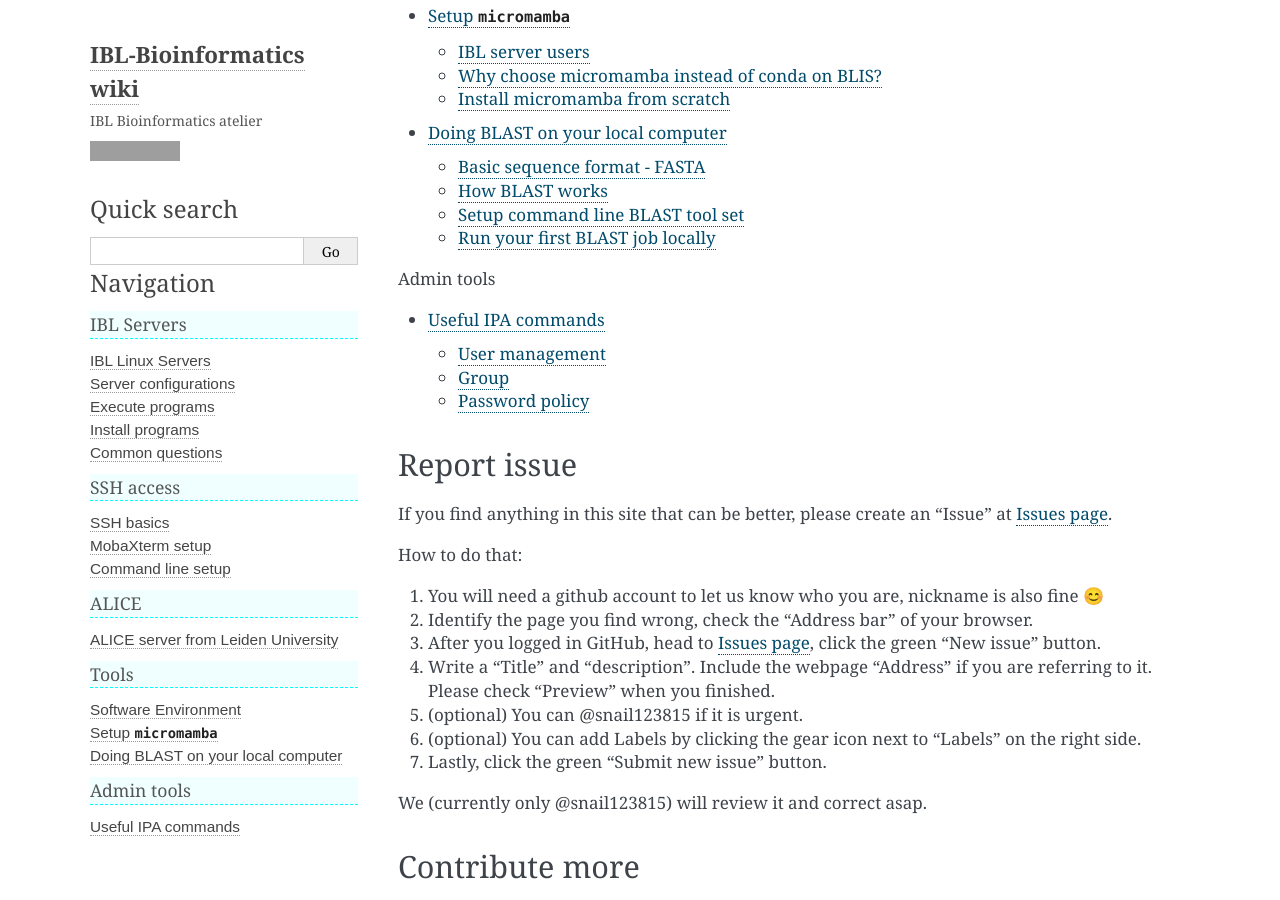
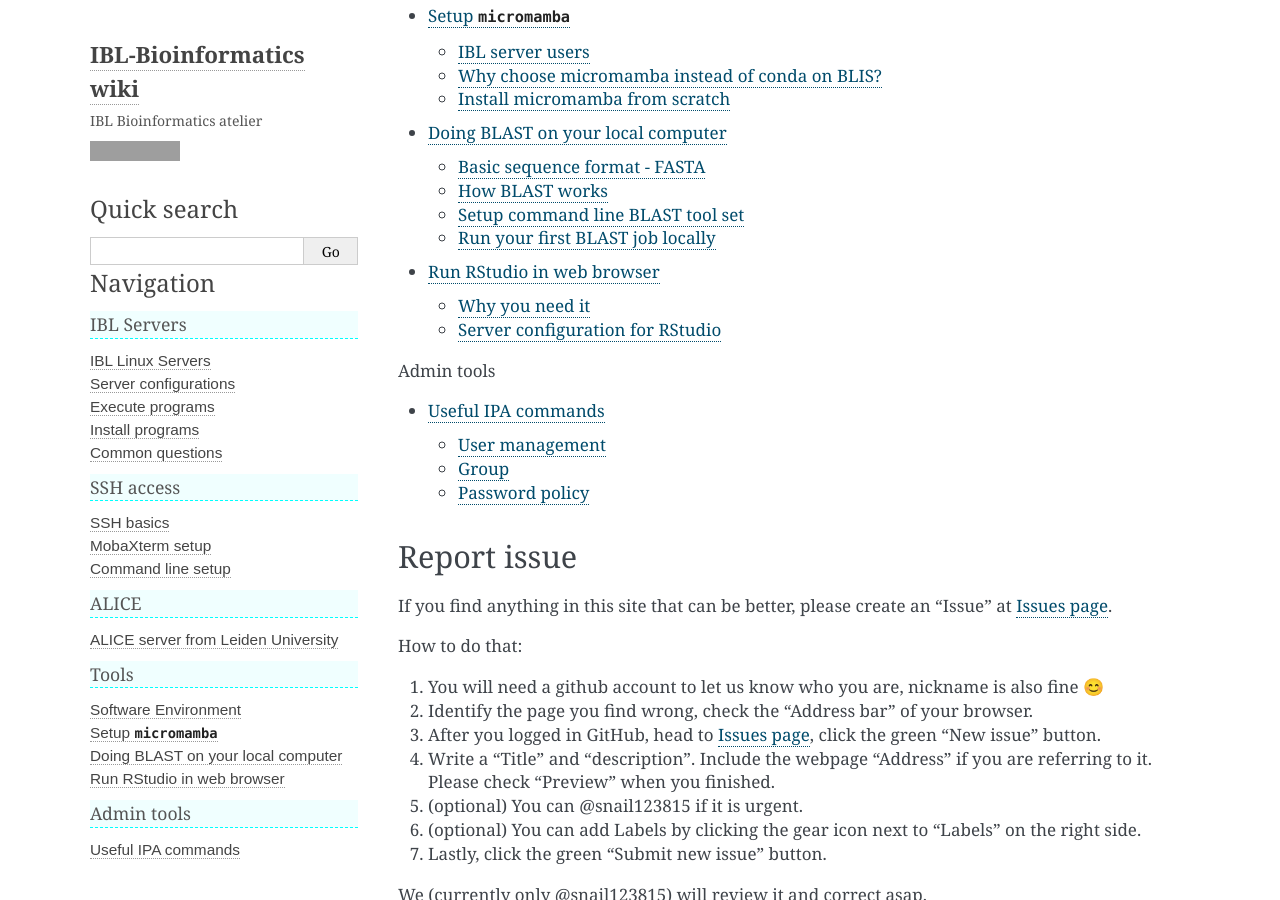
Before and after one commit to IBL-bioinfo/IBL-bioinformatics-wiki, a Sphinx documentation site: the page built from docs/source/index.md, in a window 1280 px wide and 900 px high, scrolled down 2081 px. Built offline with Sphinx 7.4.7, drawn with Linux system fonts in a browser that asks for light colours; some of the changed lines change nothing that is shown; grey boxes are pictures that could not be loaded.

Commit message:
added rstudio-web.md

````diff
--- /dev/null
+++ b/docs/source/basic_tools/rstudio-web.md
@@ -0,0 +1,86 @@
+# Run RStudio in web browser
+
+*By C.Du [@snail123815](https://github.com/snail123815)*
+
+About running RStudio-server on BLIS and access an RStudio in your browser.
+
+:::{admonition} TLDR
+Activate the environment `/vol/local/conda_envs/rstudio-web` and run `rstudio-web`, connect to it according to the instructions shown on the screen.
+:::
+
+```{contents}
+---
+depth: 3
+---
+```
+
+## Why you need it
+
+If you are using your own computer, just install RStudio by yourself and use that. This page is only about how and why you run it on our server.
+
+If you have a large project that requires any of the following:
+
+1. Many CPU cores
+2. Large amount of memory (below the maximal of the server of course)
+3. Runs for a long time
+4. Read or write large amount of data
+5. RStudio is the only way to run the analysis
+
+Then you should consider do it on our servers.
+
+## Server configuration for RStudio
+
+RStudio-server is not directly installed on our servers, it will be run in a container using *apptainer* instead.
+
+This is because installing RStudio-server is complex and should be done on a dedicated server. Running an RStudio-server instance means that it should provide service to multiple users, it will conflict with our account management settings. Or it requires independent account setup.
+
+Our method starts a server for each user instance, exposing it to a random port. Users are protected not only by the unknown port, also by a random password that is generated per session. If the random port happens to be identical with another user, restart the server will generate another port for you.
+
+### RStudio Execution
+
+- The RStudio server runs within an Apptainer container
+- When launched, you'll receive:
+  - A randomly generated port number
+  - A randomly generated password for your session
+  - SSH tunneling instructions for remote access
+  - Direct URL for local access
+- You can specify CPU cores and custom port numbers with options like `--cpus` and `--port`
+
+### Temporary Files in Home Directory
+
+Once connected, you may find your home directory becomes `/home/rstudio`, this is the home directory in the container, which linked to your actual home directory. Do not panic.
+
+You will find **NO** `/vol/local` directory in the container, but I made `vol-local-entry-RSTUDIO` directory in your home directory, which is a link to `/vol/local`
+
+- Two temporary files will be created in your home directory:
+  - `custom_rsession.conf`: Configuration for your R session
+  - A symlink to `/vol/local` at `~/vol-local-entry-RSTUDIO`
+- These files are automatically removed when your session ends
+
+### R Package Installation
+
+This is to prevent hitting home directory quota wall.
+
+- R packages are installed to `/vol/local/$USER/Rstudio/$R_VERSION`
+- This location persists between sessions
+- The R version is automatically detected from the container
+- Using this location keeps your packages organized by R version
+
+### R Session Workspace
+
+This is to prevent hitting home directory quota wall.
+
+- Your R workspace defaults to `/vol/local/$USER/RStudio/workspace`
+- This prevents clutter in your home directory
+- The `.RData` and history files are stored in this location
+- This directory is created automatically if it doesn't exist
+
+### CPU Core Allocation
+
+This is not an optimal solution. When certain CPUs are bound, they cannot be changed. But system will allocate CPUs for most other programs, so only possible conflict is from another instance of RStudio-server. This is partially solved by maintaining a CPU usage file, by reading this file, the script knows which CPUs are being used and which are not, thus allocating available CPUs to the new instance.
+
+- By default, your session uses all available CPU cores
+- You can limit CPU usage with `--cpus N` to use N cores
+- You can specify exact cores with `--cpus 0,2,4` syntax
+- The system manages core allocations to prevent conflicts between users
+- Allocated cores are automatically released when your session ends
--- a/docs/source/index.md
+++ b/docs/source/index.md
@@ -44,6 +44,7 @@
 basic_tools/package_management_concept.md
 basic_tools/micromamba.md
 basic_tools/blast.md
+basic_tools/rstudio-web.md
 ```
 
 ```{toctree}
````
